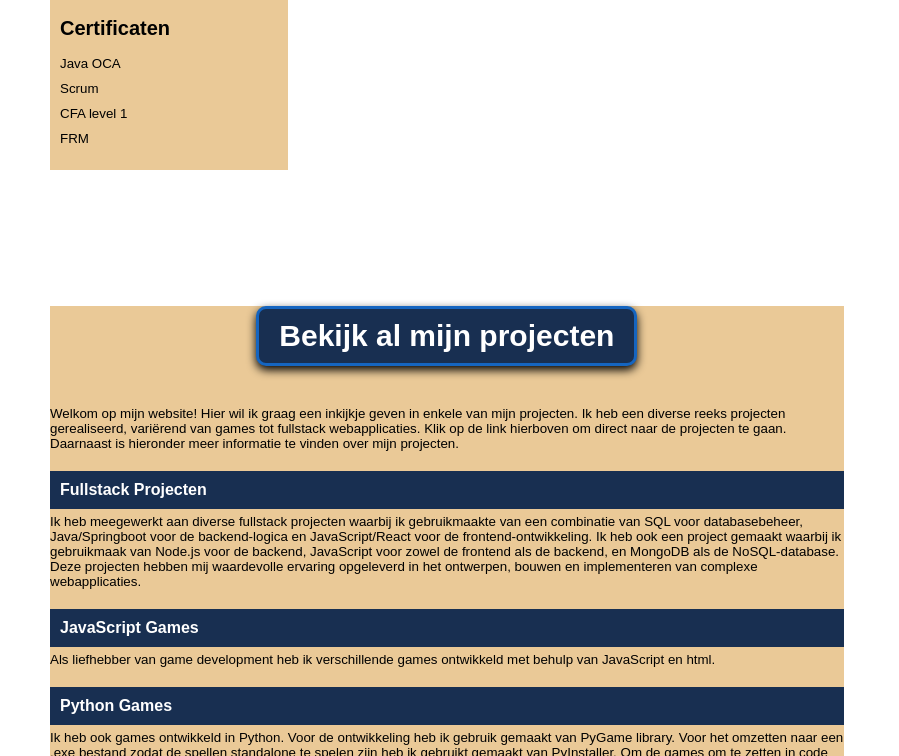
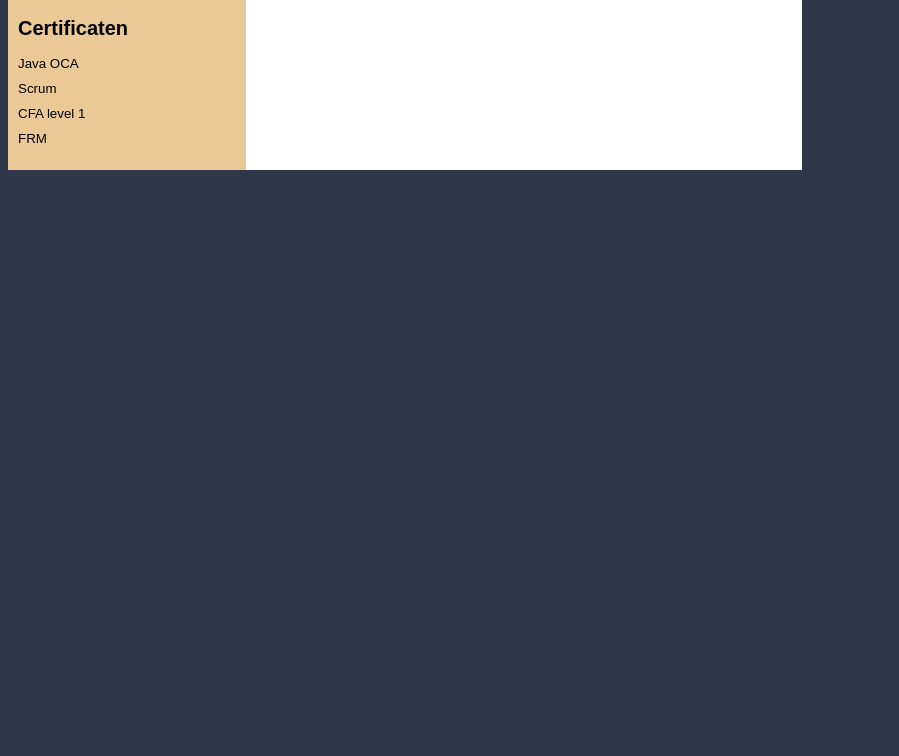
Before and after one commit to MartinDeV1991/profile-website, a plain HTML site: page index.html in a window 1280 px wide. Shown: the part 867-1623 px from the top of the page, without its empty margins (0-899 px from the left). After the commit the page ends 1181 px from the top, so only its background shows below. Drawn offline with Linux system fonts and the light colour scheme.

Commit message:
Removed projects

```diff
--- a/cv_content.js
+++ b/cv_content.js
@@ -112,18 +112,7 @@ function updateCVContent() {
         document.getElementById("education").appendChild(li);
     });
 
-    document.getElementById("projects").innerHTML = projects;
-    document.getElementById("jsGames").innerHTML = jsGames;
-    document.getElementById("pythonGames").innerHTML = pythonGames;
-    document.getElementById("fullstack").innerHTML = fullstack;
-    document.getElementById("hosting").innerHTML = hosting;
 
-    const divs = document.querySelectorAll('.side-content > div');
-    for (let i = 0; i < divs.length; i++) {
-        if (i < divs.length - 1) {
-            divs[i].style.marginBottom = '20px';
-        }
-    }
 }
 
 updateCVContent();
--- a/index.html
+++ b/index.html
@@ -5,7 +5,6 @@
     <meta charset="UTF-8">
     <meta name="viewport" content="width=device-width, initial-scale=1.0">
     <title>Martin de Valois - Resume</title>
-    <script src="projects.js"></script>
     <script src="localVars.js" defer></script>
     <script src="cv_content.js" defer></script>
     <link rel="stylesheet" href="styles.css">
@@ -15,7 +14,6 @@
 </head>
 
 <body>
-    <div class="main-wrapper">
     <div class="cv-wrapper">
         <div class="top-bar">
             <div class="profile-image-container">
@@ -32,7 +30,8 @@
                     <li><i class="fas fa-envelope"></i> <span id="email"></span></li>
                     <li><i class="fab fa-linkedin"></i> <span id="linkedIn"></span></li>
                     <li><i class="fas fa-globe"></i> <a id="website" target="blank"></a></li>
-                        <li id="phoneNumberItem" style="display: none;"><i class="fas fa-phone"></i> <span id="phone"></span></li>
+                    <li id="phoneNumberItem" style="display: none;"><i class="fas fa-phone"></i> <span
+                            id="phone"></span></li>
                     <li><i class="fas fa-map-marker-alt"></i> <span id="address"></span></li>
                     <li><i class="fas fa-calendar"></i> <span id="dateOfBirth"></span></li>
                 </ul>
@@ -51,20 +50,6 @@
             </div>
         </div>
     </div>
-        <div class="side-content">
-            <div class="button-container">
-                <a class="projectLink" href="https://martin-website.netlify.app/" target="_blank">Bekijk al mijn
-                    projecten</a>
-            </div>
-            <div id="projects"></div>
-            <div id="fullstack"></div>
-            <div id="jsGames"></div>
-            <div id="pythonGames"></div>
-            <div id="hosting"></div>
-            <div id="summary"></div>
-            <div id="contact"></div>
-        </div>
-    </div>
 </body>
 
 </html>
--- a/projects.js
+++ /dev/null
@@ -1,40 +0,0 @@
-const projects = `
-Welkom op mijn website! Hier wil ik graag een inkijkje geven in enkele van mijn projecten.
-Ik heb een diverse reeks projecten gerealiseerd, variërend van games tot fullstack webapplicaties.
-Klik op de link hierboven om direct naar de projecten te gaan.
-Daarnaast is hieronder meer informatie te vinden over mijn projecten.
-`;
-
-const jsGames = `
-<div class="titles">JavaScript Games</div>
-Als liefhebber van game development heb ik verschillende games ontwikkeld met behulp van JavaScript en html.
-`;
-
-const pythonGames = `
-<div class="titles">Python Games</div>
-Ik heb ook games ontwikkeld in Python. Voor de ontwikkeling heb ik gebruik gemaakt van PyGame library.
-Voor het omzetten naar een .exe bestand zodat de spellen standalone te spelen zijn heb ik gebruikt gemaakt van PyInstaller.
-Om de games om te zetten in code die door de browser gelezen kan worden heb ik gebruik gemaakt van Pygbag.
-`;
-
-const fullstack = `
-<div class="titles">Fullstack Projecten</div>
-Ik heb meegewerkt aan diverse fullstack projecten waarbij ik gebruikmaakte van een combinatie van SQL voor databasebeheer, Java/Springboot voor de backend-logica en JavaScript/React voor de frontend-ontwikkeling.
-Ik heb ook een project gemaakt waarbij ik gebruikmaak van Node.js voor de backend, JavaScript voor zowel de frontend als de backend, en MongoDB als de NoSQL-database.
-Deze projecten hebben mij waardevolle ervaring opgeleverd in het ontwerpen, bouwen en implementeren van complexe webapplicaties.
-`;
-
-const hosting = `
-<div class="titles">Hosting</div>
-Een deel van mijn projecten zijn online gehost zodat ze in de browser bekeken kunnen worden. Daarnaast is van elk project de code op Github te vinden.
-Voor de fullstack projecten in mijn portfolio zijn de frontend, backend en de database online gebracht via het Azure-cloudplatform.
-Omdat voor de backends de free tier van Azure is gebruikt kan het soms een minuutje duren voordat de applicatie werkt.  Om het build- en deploymentproces van de applicatie te automatiseren heb ik gebruikgemaakt van Github Actions.
-De Python games zijn na conversie met Pygbag geüpload naar itch.io.
-De overige projecten zijn gehost op Netlify.
-`;
-
-const summary = `
-`;
-
-const contact = `
-`;
--- a/styles.css
+++ b/styles.css
@@ -6,10 +6,11 @@
 body {
     font-family: Arial, sans-serif;
     font-size: 10pt;
-    margin: 0;
+    margin-top: 50px;
     padding: 0;
-    padding: 50px;
-    border: black;
+    background-color: #2e384a;
+    display: flex;
+    justify-content: center;
 }
 
 .top-bar {
@@ -19,9 +20,6 @@ body {
     padding: 20px 0;
     position: relative;
     height: 100px;
-    /* background-image: url('background.jpg');
-    background-repeat: repeat-x;
-    background-size: auto 100%; */
 }
 
 .container {
@@ -30,9 +28,7 @@ body {
 
 .left-bar {
     width: 30%;
-    /* background: linear-gradient(to right, #3b5de8, #6fa5ff); */
     background-color: #eac997;
-    /* background-color: #ebe4d3; */
     padding: 10px;
     box-sizing: border-box;
 }
@@ -143,11 +139,6 @@ li {
     text-align: center;
 }
 
-
-.main-wrapper {
-    display: flex;
-}
-
 .cv-wrapper {
     height: 297mm;
     width: 210mm;
@@ -155,35 +146,19 @@ li {
     flex-shrink: 1;
 }
 
-.side-content {
-    height: fit-content;
-    width: 210mm;
-    flex-shrink: 1;
-    flex-grow: 0;
-    /* background-color: #ebe4d3; */
-    background-color: #eac997;
-    /* display: none; */
-}
-
-
 @media screen and (min-width: 1300px) {
     .side-content {
         margin: 0 200px;
     }
-    .main-wrapper {
-        flex-direction: row;
-    }
+
     .cv-wrapper {
         min-width: 800px;
     }
 }
 
+
 @media screen and (max-width: 1300px) {
-    .side-content {
-        left: 0px;
-        order: 2;
-    }
-    .main-wrapper {
-        flex-direction: column;
+    body {
+        display:block;
     }
 }
```
Lines whose indentation alone changed are shown as unchanged.
